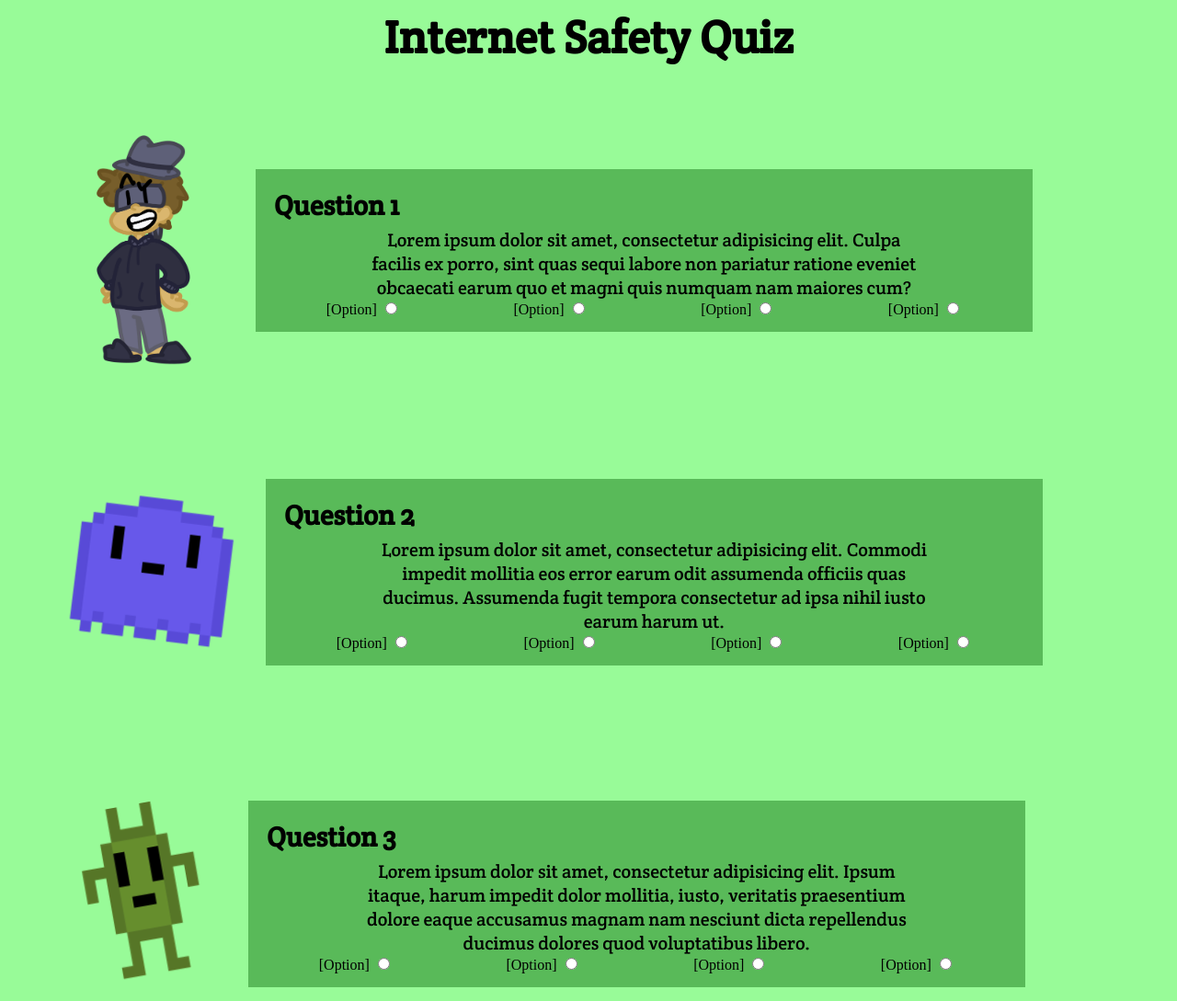
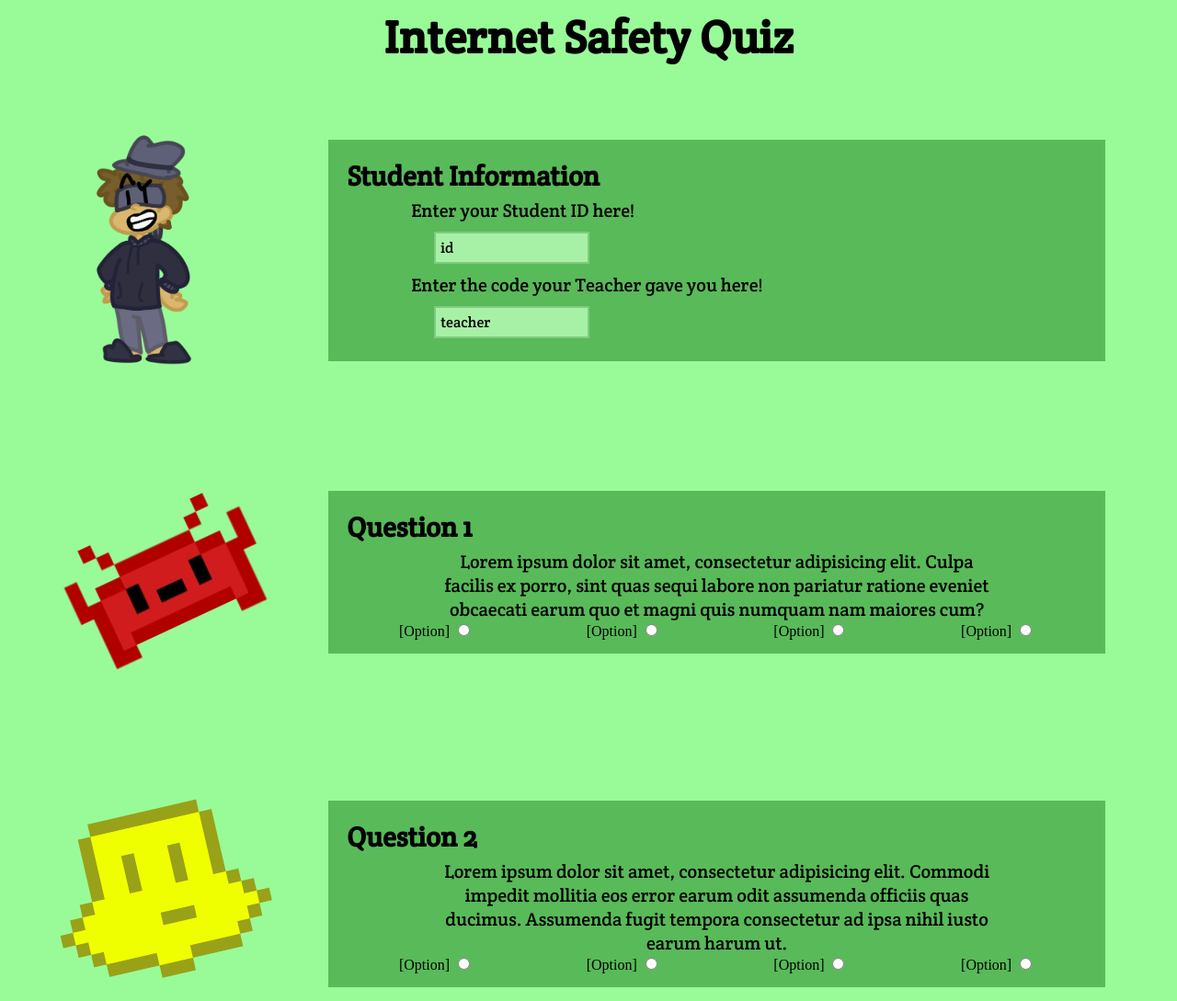
Before and after one commit to knighse/internetisfun, a website: page test.html in a window 1280 px wide. Shown: the top 1089 px of the page at 92% size. Drawn offline with Linux system fonts and the light colour scheme.

Commit message:
added teacher/student info panel

```diff
--- a/css/test.css
+++ b/css/test.css
@@ -30,17 +30,17 @@ a {
 	text-decoration: none;
 }
 
-section img{
+section img {
 	height: auto;
 	max-height: 250px;
 	max-width: 20%;
-	float: left;
 }
 
 section {
 	display: flex;
 	flex-direction: row;
 	align-items: center;
+	justify-content: space-between;
 	margin: 50px;
 	height: 300px;
 }
@@ -66,6 +66,22 @@ section {
 	font-family: 'Crete Round', serif;
 	font-weight: bold;
 	text-align: center;
+}
+
+[type="text"] {
+	background-color: #a7f1a7;
+	border: 2px solid #81ca81;
+	padding: 5px;
+	font-size: 100%;
+	font-family: 'Crete Round', serif;
+	margin-left: 100px;
+	margin-bottom: 10px;
+	margin-top: 10px;
+}
+
+p.textleft {
+	text-align: left;
+	margin-left: 75px;
 }
 
 .blue {
@@ -99,3 +115,11 @@ section {
 	-o-transform:rotate(-25deg);
 	transform:rotate(-25deg);
 }
+
+.yellow {
+	-webkit-transform:rotate(-13deg);
+	-moz-transform:rotate(-13deg);
+	-ms-transform:rotate(-13deg);
+	-o-transform:rotate(-13deg);
+	transform:rotate(-13deg);
+}
--- a/test.html
+++ b/test.html
@@ -11,6 +11,16 @@
 	<form action="">
 		<section>
 			<img src="./images/hacker2.png" class="hacker">
+			<div class="question">
+				<h2> Student Information </h2>
+				<p class="textleft">Enter your Student ID here!</p>
+				<input type="text" placeholder="Student ID..." value="id" name="id" id="id">
+				<p class="textleft">Enter the code your Teacher gave you here! </p>
+				<input type="text" placeholder="Teacher Code..." value="teacher" name="teacher" id="teacher">
+			</div>
+		</section>
+		<section>
+			<img src="./images/red.png" class="red">
 			<div class="question">
 				<h2>Question 1</h2>
 				<p>Lorem ipsum dolor sit amet, consectetur adipisicing elit. Culpa facilis ex porro, sint quas sequi labore non pariatur ratione eveniet obcaecati earum quo et magni quis numquam nam maiores cum?</p>
@@ -27,7 +37,7 @@
 			</div>
 		</section>
 		<section>
-			<img src="./images/blue.png" class="blue">
+			<img src="./images/yellow.png" class="yellow">
 			<div class="question">
 				<h2>Question 2</h2>
 				<p>Lorem ipsum dolor sit amet, consectetur adipisicing elit. Commodi impedit mollitia eos error earum odit assumenda officiis quas ducimus. Assumenda fugit tempora consectetur ad ipsa nihil iusto earum harum ut.</p>
@@ -61,7 +71,7 @@
 			</div>
 		</section>
 		<section>
-			<img src="./images/purple.png" class="purple">
+			<img src="./images/blue.png" class="blue">
 			<div class="question">
 				<h2>Question 4</h2>
 				<p>Lorem ipsum dolor sit amet, consectetur adipisicing elit. Tempora laborum, quaerat aperiam dolorem amet ipsam ab at, sunt accusamus consequuntur quis, reiciendis ut nihil. Possimus quod commodi, minima. Vitae, modi.</p>
@@ -78,7 +88,7 @@
 			</div>
 		</section>
 		<section>
-			<img src="./images/red.png" class="red">
+			<img src="./images/purple.png" class="purple">
 			<div class="question">
 				<h2>Question 5</h2>
 				<p>Lorem ipsum dolor sit amet, consectetur adipisicing elit. Non illo sit repellat ducimus dolorem est quasi delectus, repellendus, ad laborum dicta voluptatem! Ut minima dignissimos maxime iure, est velit veniam!</p>
```
